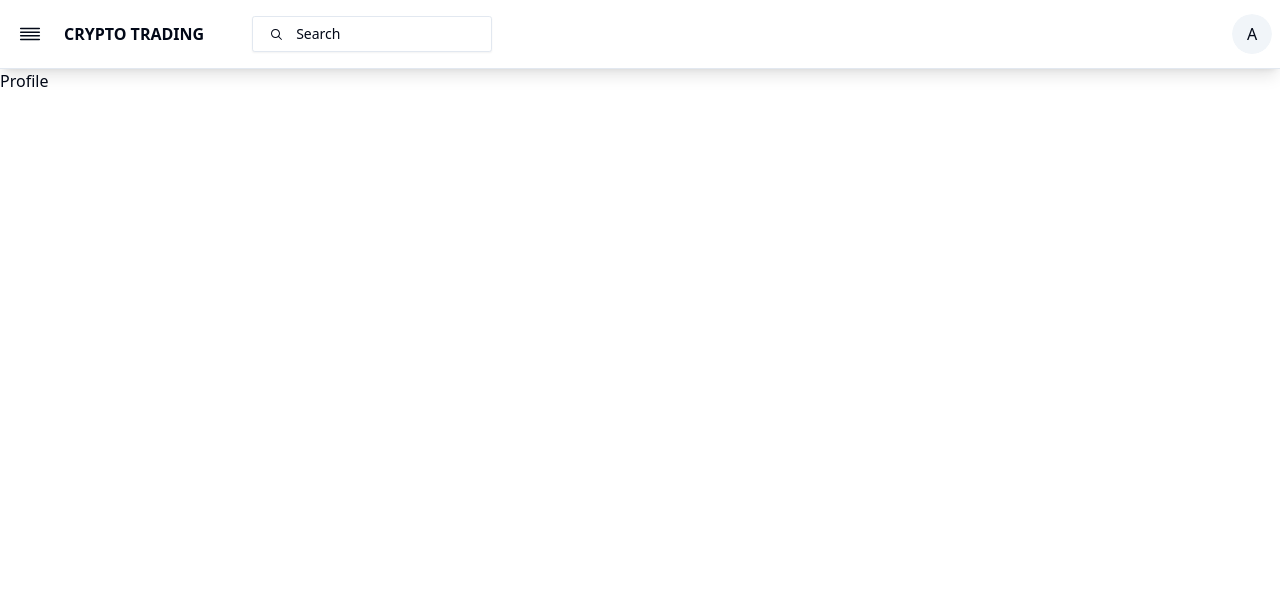
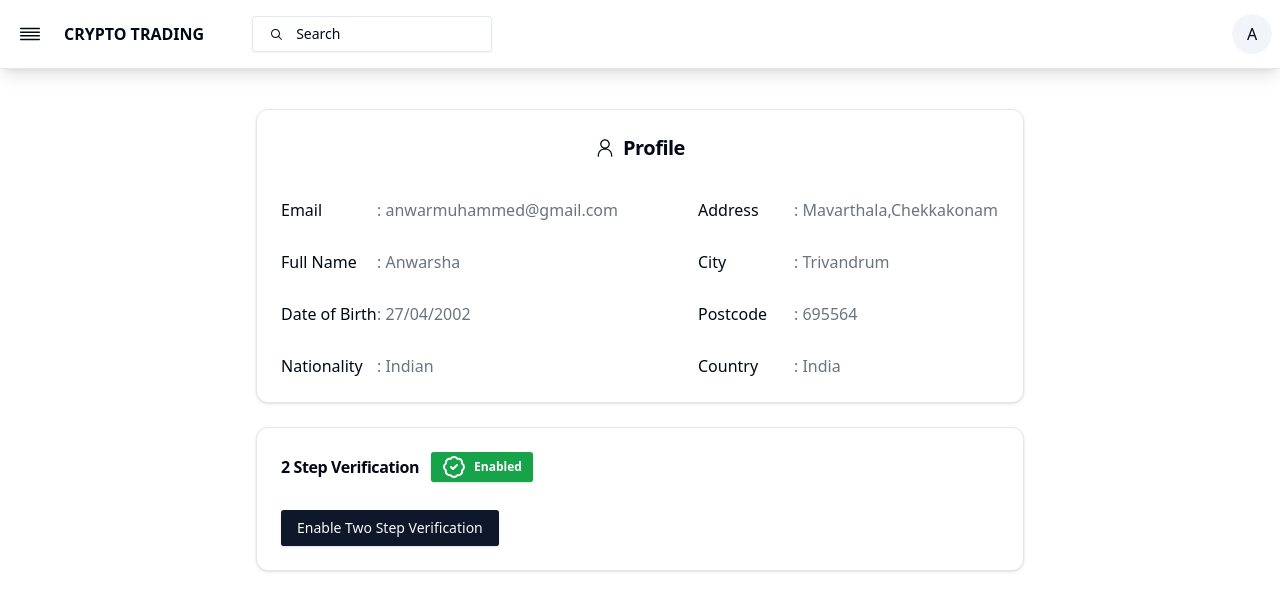
Before and after one commit to MuhammedAnwarsha/crypto_trading_reactjs, a React (Vite) app: page /profile in a window 1280 px wide. Shown: the top 610 px of the page. Built offline with nearby package versions, Linux system fonts and the light colour scheme.

Commit message:
profile component

```diff
--- a/package.json
+++ b/package.json
@@ -20,6 +20,7 @@
     "apexcharts": "^3.49.2",
     "class-variance-authority": "^0.7.0",
     "clsx": "^2.1.1",
+    "input-otp": "^1.2.4",
     "lucide-react": "^0.399.0",
     "react": "^18.3.1",
     "react-apexcharts": "^1.4.1",
--- /dev/null
+++ b/src/components/ui/badge.jsx
@@ -0,0 +1,34 @@
+import * as React from "react"
+import { cva } from "class-variance-authority";
+
+import { cn } from "@/lib/utils"
+
+const badgeVariants = cva(
+  "inline-flex items-center rounded-md border px-2.5 py-0.5 text-xs font-semibold transition-colors focus:outline-none focus:ring-2 focus:ring-ring focus:ring-offset-2",
+  {
+    variants: {
+      variant: {
+        default:
+          "border-transparent bg-primary text-primary-foreground shadow hover:bg-primary/80",
+        secondary:
+          "border-transparent bg-secondary text-secondary-foreground hover:bg-secondary/80",
+        destructive:
+          "border-transparent bg-destructive text-destructive-foreground shadow hover:bg-destructive/80",
+        outline: "text-foreground",
+      },
+    },
+    defaultVariants: {
+      variant: "default",
+    },
+  }
+)
+
+function Badge({
+  className,
+  variant,
+  ...props
+}) {
+  return (<div className={cn(badgeVariants({ variant }), className)} {...props} />);
+}
+
+export { Badge, badgeVariants }
--- /dev/null
+++ b/src/components/ui/input-otp.jsx
@@ -0,0 +1,53 @@
+import * as React from "react"
+import { DashIcon } from "@radix-ui/react-icons"
+import { OTPInput, OTPInputContext } from "input-otp"
+
+import { cn } from "@/lib/utils"
+
+const InputOTP = React.forwardRef(({ className, containerClassName, ...props }, ref) => (
+  <OTPInput
+    ref={ref}
+    containerClassName={cn("flex items-center gap-2 has-[:disabled]:opacity-50", containerClassName)}
+    className={cn("disabled:cursor-not-allowed", className)}
+    {...props} />
+))
+InputOTP.displayName = "InputOTP"
+
+const InputOTPGroup = React.forwardRef(({ className, ...props }, ref) => (
+  <div ref={ref} className={cn("flex items-center", className)} {...props} />
+))
+InputOTPGroup.displayName = "InputOTPGroup"
+
+const InputOTPSlot = React.forwardRef(({ index, className, ...props }, ref) => {
+  const inputOTPContext = React.useContext(OTPInputContext)
+  const { char, hasFakeCaret, isActive } = inputOTPContext.slots[index]
+
+  return (
+    (<div
+      ref={ref}
+      className={cn(
+        "relative flex h-9 w-9 items-center justify-center border-y border-r border-input text-sm shadow-sm transition-all first:rounded-l-md first:border-l last:rounded-r-md",
+        isActive && "z-10 ring-1 ring-ring",
+        className
+      )}
+      {...props}>
+      {char}
+      {hasFakeCaret && (
+        <div
+          className="pointer-events-none absolute inset-0 flex items-center justify-center">
+          <div className="h-4 w-px animate-caret-blink bg-foreground duration-1000" />
+        </div>
+      )}
+    </div>)
+  );
+})
+InputOTPSlot.displayName = "InputOTPSlot"
+
+const InputOTPSeparator = React.forwardRef(({ ...props }, ref) => (
+  <div ref={ref} role="separator" {...props}>
+    <DashIcon />
+  </div>
+))
+InputOTPSeparator.displayName = "InputOTPSeparator"
+
+export { InputOTP, InputOTPGroup, InputOTPSlot, InputOTPSeparator }
--- /dev/null
+++ b/src/page/Profile/AccountVerificationForm.jsx
@@ -0,0 +1,71 @@
+import { Button } from "@/components/ui/button";
+import {
+  Dialog,
+  DialogClose,
+  DialogContent,
+  DialogHeader,
+  DialogTitle,
+  DialogTrigger,
+} from "@/components/ui/dialog";
+import {
+  InputOTP,
+  InputOTPGroup,
+  InputOTPSeparator,
+  InputOTPSlot,
+} from "@/components/ui/input-otp";
+import React, { useState } from "react";
+
+const AccountVerificationForm = () => {
+  const [value, setValue] = useState("");
+
+  const handleSubmit = () => {
+    console.log(value);
+  };
+
+  return (
+    <div className="flex justify-center">
+      <div className="space-y-5 mt-10 w-full">
+        <div className="flex justify-between items-center">
+          <p>Email </p>
+          <p>: anwarmuhammed@gmail.com</p>
+          <Dialog>
+            <DialogTrigger>
+              <Button>Sent Otp</Button>
+            </DialogTrigger>
+            <DialogContent>
+              <DialogHeader>
+                <DialogTitle>Enter Otp</DialogTitle>
+              </DialogHeader>
+              <div className="py-5 flex gap-10 justify-center items-center">
+                <InputOTP
+                  value={value}
+                  onChange={(value) => setValue(value)}
+                  maxLength={6}
+                >
+                  <InputOTPGroup>
+                    <InputOTPSlot index={0} />
+                    <InputOTPSlot index={1} />
+                    <InputOTPSlot index={2} />
+                  </InputOTPGroup>
+                  <InputOTPSeparator />
+                  <InputOTPGroup>
+                    <InputOTPSlot index={3} />
+                    <InputOTPSlot index={4} />
+                    <InputOTPSlot index={5} />
+                  </InputOTPGroup>
+                </InputOTP>
+                <DialogClose>
+                  <Button onClick={handleSubmit} className={"w-[10rem]"}>
+                    Submit
+                  </Button>
+                </DialogClose>
+              </div>
+            </DialogContent>
+          </Dialog>
+        </div>
+      </div>
+    </div>
+  );
+};
+
+export default AccountVerificationForm;
--- a/src/page/Profile/Profile.jsx
+++ b/src/page/Profile/Profile.jsx
@@ -1,11 +1,112 @@
-import React from 'react'
+import { Badge } from "@/components/ui/badge";
+import { Button } from "@/components/ui/button";
+import { Card, CardContent, CardHeader, CardTitle } from "@/components/ui/card";
+import { Dialog, DialogContent, DialogHeader, DialogTitle, DialogTrigger } from "@/components/ui/dialog";
+import { PersonIcon } from "@radix-ui/react-icons";
+import { VerifiedIcon } from "lucide-react";
+import React from "react";
+import AccountVerificationForm from "./AccountVerificationForm";
 
 const Profile = () => {
+
+  const handleEnableTwoStepVerification = () => {
+    console.log("two step verification")
+  }
+
   return (
-    <div>
-      Profile
+    <div className="flex flex-col items-center mb-5">
+      <div className="pt-10 w-full lg:w-[60%]">
+        <Card>
+          <CardHeader className="pb-9">
+            <CardTitle className="text-center flex items-center justify-center gap-2 text-xl">
+              <PersonIcon className="w-5 h-5 font-bold" />
+              Profile
+            </CardTitle>
+          </CardHeader>
+          <CardContent>
+            <div className="lg:flex gap-20">
+              <div className="space-y-7">
+                <div className="flex">
+                  <p className="w-[6rem]">Email</p>
+                  <p className="text-gray-500">: anwarmuhammed@gmail.com</p>
+                </div>
+
+                <div className="flex">
+                  <p className="w-[6rem]">Full Name</p>
+                  <p className="text-gray-500">: Anwarsha</p>
+                </div>
+
+                <div className="flex">
+                  <p className="w-[6rem]">Date of Birth</p>
+                  <p className="text-gray-500">: 27/04/2002</p>
+                </div>
+
+                <div className="flex">
+                  <p className="w-[6rem]">Nationality</p>
+                  <p className="text-gray-500">: Indian</p>
+                </div>
+              </div>
+
+              <div className="space-y-7">
+                <div className="flex">
+                  <p className="w-[6rem]">Address</p>
+                  <p className="text-gray-500">: Mavarthala,Chekkakonam</p>
+                </div>
+
+                <div className="flex">
+                  <p className="w-[6rem]">City</p>
+                  <p className="text-gray-500">: Trivandrum</p>
+                </div>
+
+                <div className="flex">
+                  <p className="w-[6rem]">Postcode</p>
+                  <p className="text-gray-500">: 695564</p>
+                </div>
+
+                <div className="flex">
+                  <p className="w-[6rem]">Country</p>
+                  <p className="text-gray-500">: India</p>
+                </div>
+              </div>
+            </div>
+          </CardContent>
+        </Card>
+
+        <div className="mt-6">
+          <Card className="w-full">
+            <CardHeader className="pb-7">
+              <div className="flex items-center gap-3">
+                <CardTitle>2 Step Verification</CardTitle>
+                {true ? (
+                  <Badge className={"space-x-2 text-white bg-green-600"}>
+                    <VerifiedIcon />
+                    <span>Enabled</span>
+                  </Badge>
+                ) : (
+                  <Badge className="bg-orange-500">Disabled</Badge>
+                )}
+              </div>
+            </CardHeader>
+            <CardContent>
+              <div>
+                <Dialog>
+                  <DialogTrigger>
+                    <Button>Enable Two Step Verification</Button>
+                  </DialogTrigger>
+                  <DialogContent>
+                    <DialogHeader>
+                      <DialogTitle>Verify your account</DialogTitle>
+                    </DialogHeader>
+                    <AccountVerificationForm handleSubmit={handleEnableTwoStepVerification}/>
+                  </DialogContent>
+                </Dialog>
+              </div>
+            </CardContent>
+          </Card>
+        </div>
+      </div>
     </div>
-  )
-}
+  );
+};
 
-export default Profile
+export default Profile;
```
Also changed, not shown: 1 other file (tests, documents, lock files or other folders).
